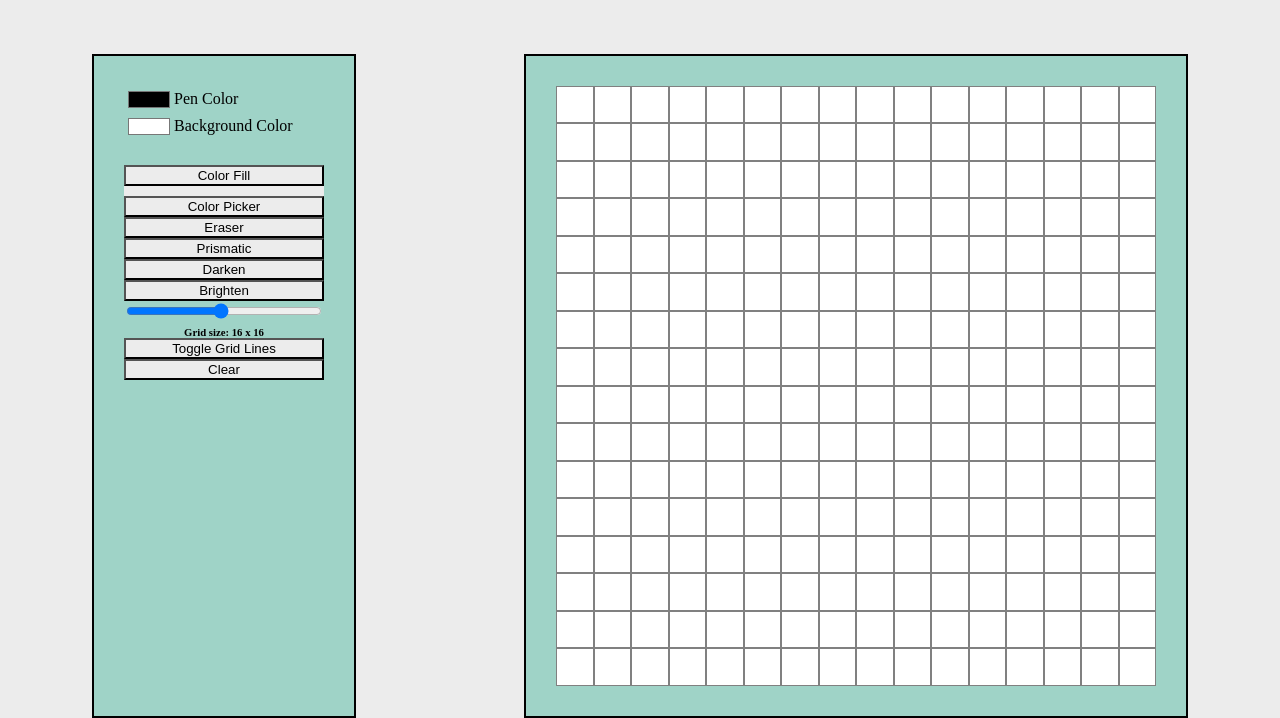
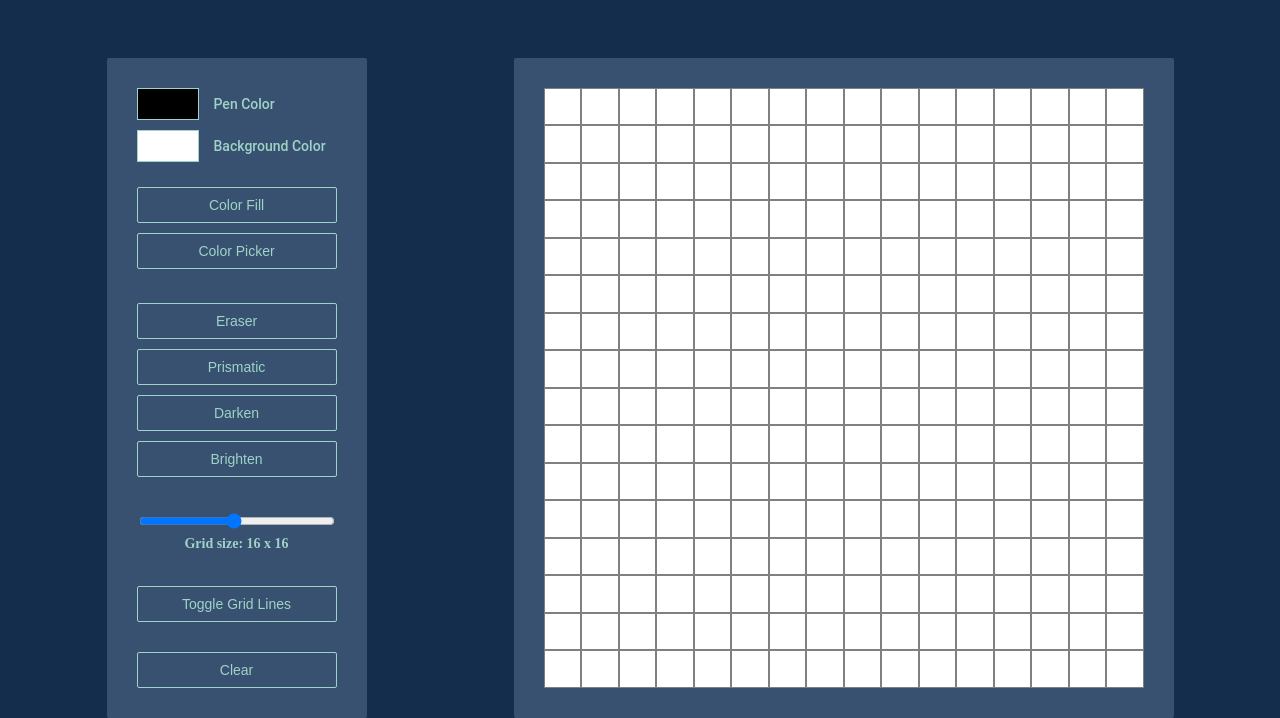
Before and after one commit to Mike-Benn/etch-a-sketch, a plain HTML site: page index.html in a window 1280 px wide. Shown: the part 84-802 px from the top of the page. Drawn offline with Linux system fonts and the light colour scheme.

Commit message:
Add button styling and font styling to entire page

```diff
--- a/styles.css
+++ b/styles.css
@@ -1,5 +1,11 @@
 * {
-    background-color: #ececec;
+    background-color: #142d4c;
+    font-size: 14px;
+
+}
+
+h1 {
+    font-size: 34px;
 }
 
 
@@ -19,17 +25,18 @@ header {
 .grid-controls {
     height: 600px;
     width: 200px;
-    border: solid black 2px;
     margin-top: 50px;
-    background-color: #9fd3c7;
+    background-color: #385170;
     padding: 30px;
+    border-radius: 2px;
+    margin-left: 25px;
 }
 
 .color-controls {
     display: flex;
     justify-content: center;
     align-items: center;
-    background-color: #9fd3c7;
+    background-color: #385170;
     flex-direction: column;
     width: 100%;
     margin-bottom: 25px;
@@ -39,48 +46,93 @@ header {
     display: flex;
     justify-content: left;
     align-items: center;
-    background-color: #9fd3c7;
+    background-color: #385170;
     width: 100%;
+    overflow: hidden;
+
+}
+
+.forecolor-container {
+    margin-bottom: 10px;
+}
+
+.fillpick-container , .pen-modifier-container , .grid-modifier-container {
+    background-color: #385170;
+    margin-bottom: 34px;
 }
 
 input , label {
-    background-color: #9fd3c7;
+    background-color: #385170;
     border: none;
+    color: #9fd3c7;
+}
+
+label[for=color] {
+    font-family: roboto;
+    font-weight: 500;
+}
+
+.color-box {
+    height: 30px;
+    width: 30%;
+    overflow: hidden;
+    border: 1px solid #9fd3c7;
+    margin-right: 15px;
+}
+#forecolor , #backcolor {
+    padding: 0px;
+    width: 200%;
+    height: 200%;
+    transform: translateX(-9px) translateY(-9px);
+
 }
 
 button {
     display: block;
     width: 100%;
+    height: 36px;
+    border: none;
+    border-radius: 2px;
+    border: 1px solid #9fd3c7;
+    color: #9fd3c7;
+    background-color: #385170;
 
 }
 
-#fill-button {
+#fill-button , #eraser , #prismatic , #shading {
     margin-bottom: 10px;
+}
+
+#grid-lines {
+    margin-bottom: 30px;
 }
 
 .slider {
     display: flex;
     justify-content: center;
     flex-direction: column;
-    background-color: #9fd3c7;
+    background-color: #385170;
 }
 
 h6 {
     margin: 0;
     text-align: center;
     padding-top: 5px;
-    background-color: #9fd3c7;
+    background-color: #385170;
+    margin-bottom: 34px;
+    color: #9fd3c7;
 }
 
 .grid {
     display: flex;
     height: 600px;
     width: 600px;
-    border: solid black 2px;
     margin-top: 50px;
     flex-direction: column;
-    background-color: #9fd3c7;
+    background-color: #385170;
     padding: 30px;
+    border-radius: 2px;
+    margin-right: 25px;
 
 }
 
@@ -98,5 +150,5 @@ h6 {
 }
 
 .grid-size {
-    background-color: #9fd3c7;
+    background-color: #385170;
 }
```
